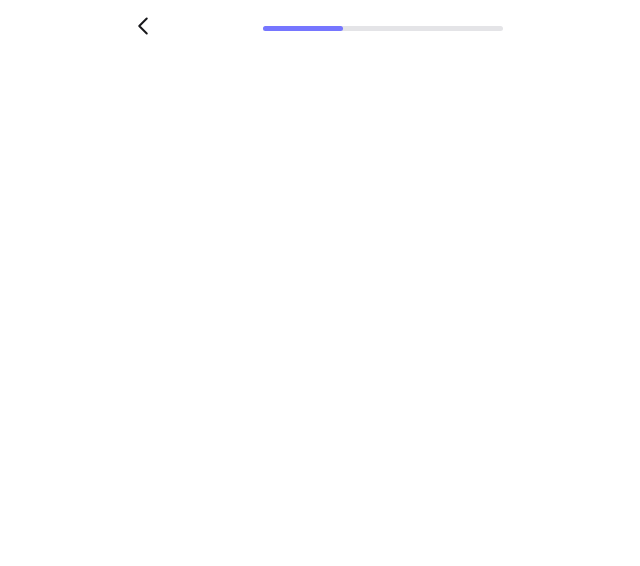
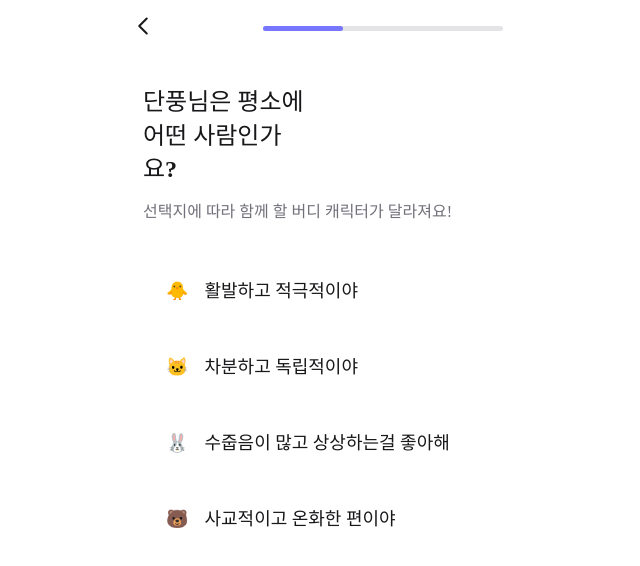
Before and after one commit to ej070961/2024_DANPOONG_TEAM_8_FE, a React (Vite) app: page /initial-setup in a window 1280 px wide. Shown: the top 566 px of the page, without its empty margins (273-913 px from the left). Built offline with nearby package versions, Linux system fonts and the light colour scheme; a web font is replaced by a local one.

Commit message:
✨ Feat: step0 알 선택 화면 구현
알선택 후 로딩 화면 이동 기능 구현

```diff
--- a/src/pages/InitialSetup/step0.tsx
+++ b/src/pages/InitialSetup/step0.tsx
@@ -1,10 +1,61 @@
 //어떤 사람인지 선택하는 화면
 import styled from 'styled-components';
 import Header from '../../components/InitialSetup/Header';
+import { useState } from 'react';
 function Step0() {
+  const [selectedCharacter, setSelectedCharacter] = useState<string | null>(null);
+  const [isLoading, setIsLoading] = useState(false);
+  const characters = [
+    {
+      id: 'CHICK',
+      character: '🐥',
+      content: '활발하고 적극적이야',
+    },
+    {
+      id: 'CAT',
+      character: '🐱',
+      content: '차분하고 독립적이야',
+    },
+    {
+      id: 'RABBIT',
+      character: '🐰',
+      content: '수줍음이 많고 상상하는걸 좋아해',
+    },
+    {
+      id: 'BEAR',
+      character: '🐻',
+      content: '사교적이고 온화한 편이야',
+    },
+  ];
+
   return (
     <Wrapper>
       <Header step={0} />
+      {!isLoading ? (
+        <ContentContainer>
+          <p className='title'>단풍님은 평소에 어떤 사람인가요?</p>
+          <span className='desc'>선택지에 따라 함께 할 버디 캐릭터가 달라져요!</span>
+          <ButtonList>
+            {characters.map((item, index) => (
+              <ButtonContainer
+                key={index}
+                onClick={() => {
+                  setSelectedCharacter(item.id);
+                  setIsLoading(true);
+                }}
+              >
+                <span>{item.character}</span>
+                <span>{item.content}</span>
+              </ButtonContainer>
+            ))}
+          </ButtonList>
+        </ContentContainer>
+      ) : (
+        <ContentContainer style={{ justifyContent: 'space-between' }}>
+          <p className='loader-text'>{`단풍님과 어울리는\n버디를 생성해드릴게요!`}</p>
+          <p className='loader-text'>{`잠시만 기다려주세요`}</p>
+        </ContentContainer>
+      )}
     </Wrapper>
   );
 }
@@ -20,3 +71,61 @@ const Wrapper = styled.div`
   flex-direction: column;
   align-items: center;
 `;
+const ContentContainer = styled.div`
+  width: 100%;
+  height: 100%;
+  padding: 30px 16px 140px 16px;
+  display: flex;
+  flex-direction: column;
+  margin-top: 56px;
+
+  .title {
+    width: 170px;
+    ${({ theme }) => theme.fonts.heading_sb_24px}
+    color:${({ theme }) => theme.colors.gray900}
+  }
+
+  .desc {
+    ${({ theme }) => theme.fonts.body_m_16px};
+    color: ${({ theme }) => theme.colors.gray500};
+    margin-top: 14px;
+  }
+  .loader-text {
+    ${({ theme }) => theme.fonts.heading_sb_24px}
+    color:${({ theme }) => theme.colors.gray900}
+    margin: auto;
+    white-space: pre-line; /* 줄바꿈을 반영 */
+    text-align: center; /* 중앙 정렬 */
+  }
+`;
+
+const ButtonList = styled.section`
+  width: 100%;
+  display: flex;
+  flex-direction: column;
+  margin-top: 36px;
+  gap: 12px;
+`;
+
+const ButtonContainer = styled.button`
+  width: 100%;
+  height: 64px;
+  border-radius: 18px;
+
+  display: flex;
+  align-items: center;
+  padding: 0 22px;
+
+  gap: 16px;
+
+  &:hover {
+    background: ${({ theme }) => theme.colors.primary_lighten400};
+    border: 2px solid;
+    border-color: ${({ theme }) => theme.colors.primary};
+  }
+
+  > span {
+    ${({ theme }) => theme.fonts.body_m_18px}
+    color:${({ theme }) => theme.colors.gray900}
+  }
+`;
```
